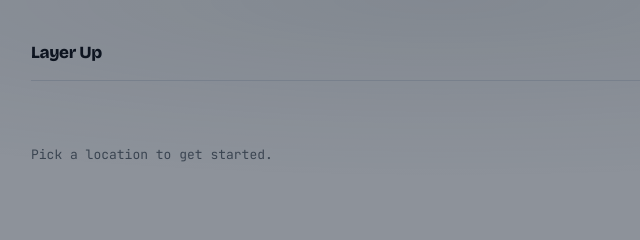
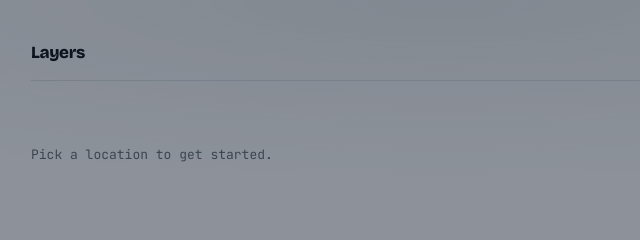
Before and after one commit to tmburlew/layers_app, a plain HTML site: page templates/index.html in a window 1280 px wide. Shown: the top 240 px of the page, 199-839 px from the left. Drawn offline with nearby package versions, Linux system fonts and the light colour scheme.

Commit message:
Change title and wordmark from 'Layer Up' to 'Layers'

```diff
--- a/templates/index.html
+++ b/templates/index.html
@@ -3,7 +3,7 @@
 <head>
 <meta charset="utf-8">
 <meta name="viewport" content="width=device-width, initial-scale=1">
-<title>Layer Up</title>
+<title>Layers</title>
 <link rel="preconnect" href="https://fonts.googleapis.com">
 <link rel="preconnect" href="https://fonts.gstatic.com" crossorigin>
 <link href="https://fonts.googleapis.com/css2?family=Bricolage+Grotesque:opsz,wght@12..96,600;12..96,800&family=Archivo:wght@400;500;600&family=JetBrains+Mono:wght@400;500&display=swap" rel="stylesheet">
@@ -14,7 +14,7 @@
 <main class="shell">
 
   <header class="masthead">
-    <span class="wordmark">Layer Up</span>
+    <span class="wordmark">Layers</span>
     <button class="place" id="place-button" type="button">
       <span id="place-name">Set location</span>
     </button>
```
